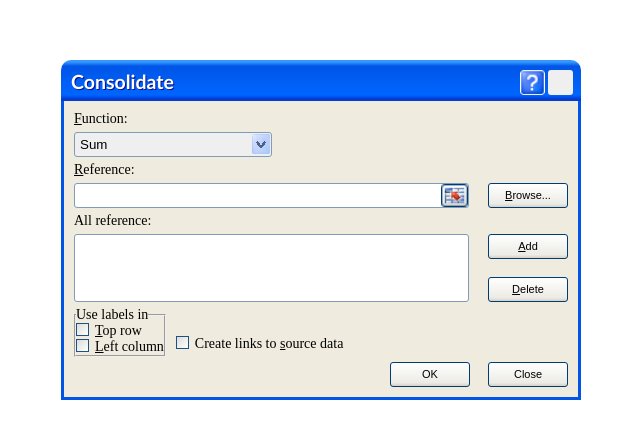
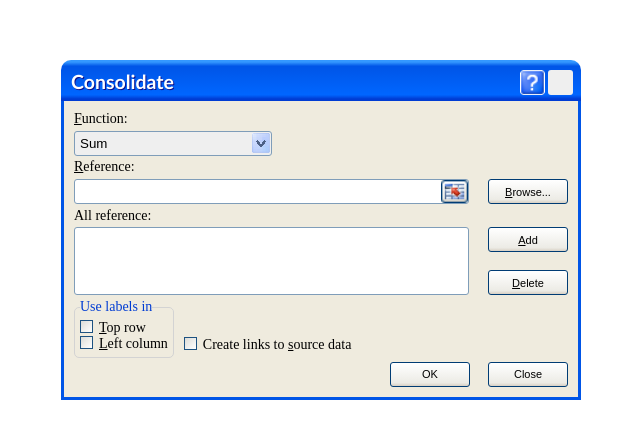
Before and after one commit to rohits673/css-assignment, a plain HTML site: page index.html in a window 1280 px wide. Shown: the part 170-608 px from the top of the page, without its empty margins (319-959 px from the left). Drawn offline with Linux system fonts and the light colour scheme.

Commit message:
Update style.css

```diff
--- a/style.css
+++ b/style.css
@@ -90,13 +90,13 @@
   resize: none;
 }
 
-.level-checkbox {
+.label-checkbox {
   padding: 5px;
   border: 1px solid lightgray;
   border-radius: 5px;
 }
 
-.level-checkbox-heading {
+.label-checkbox-heading {
   color: #003cd3;
 }
 
```
